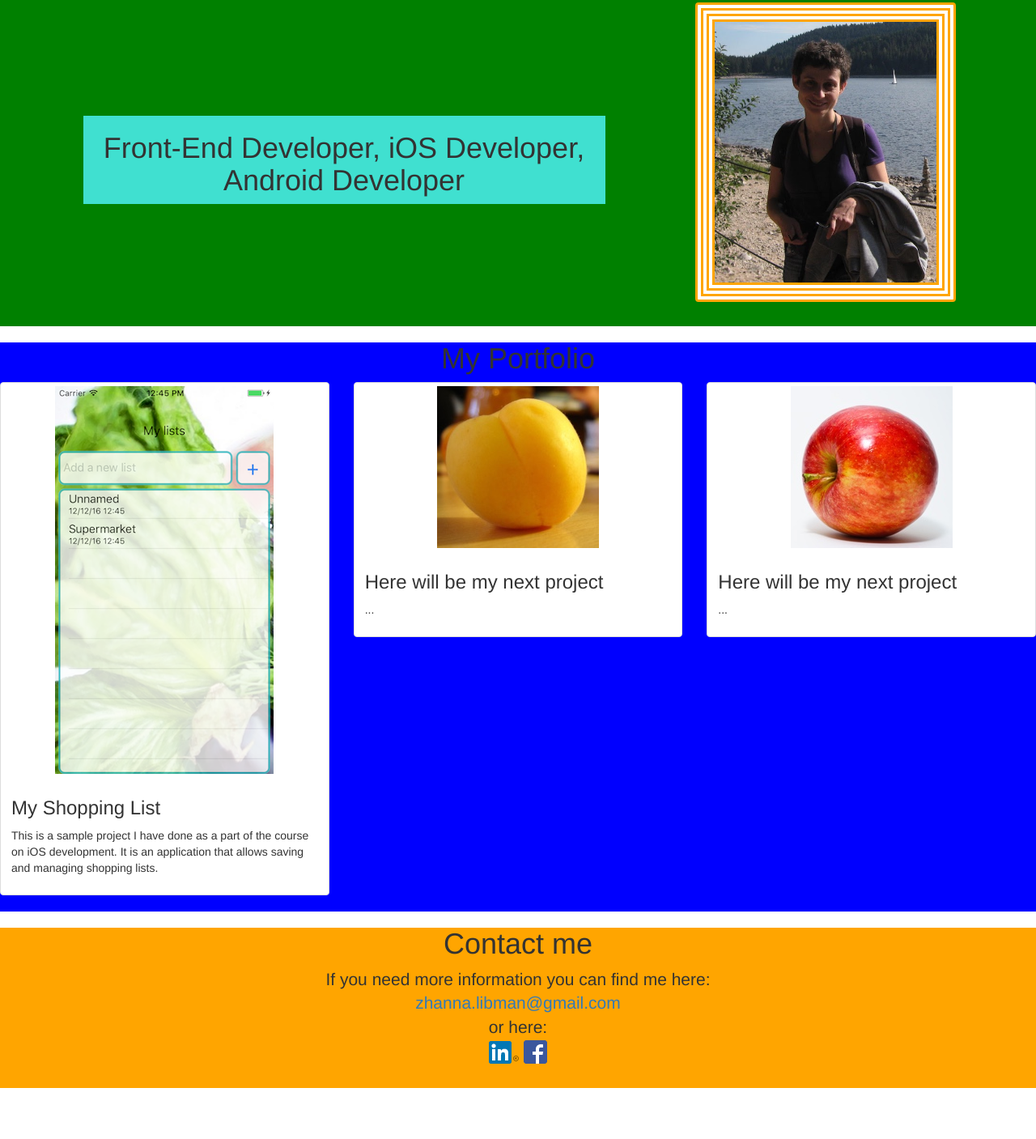
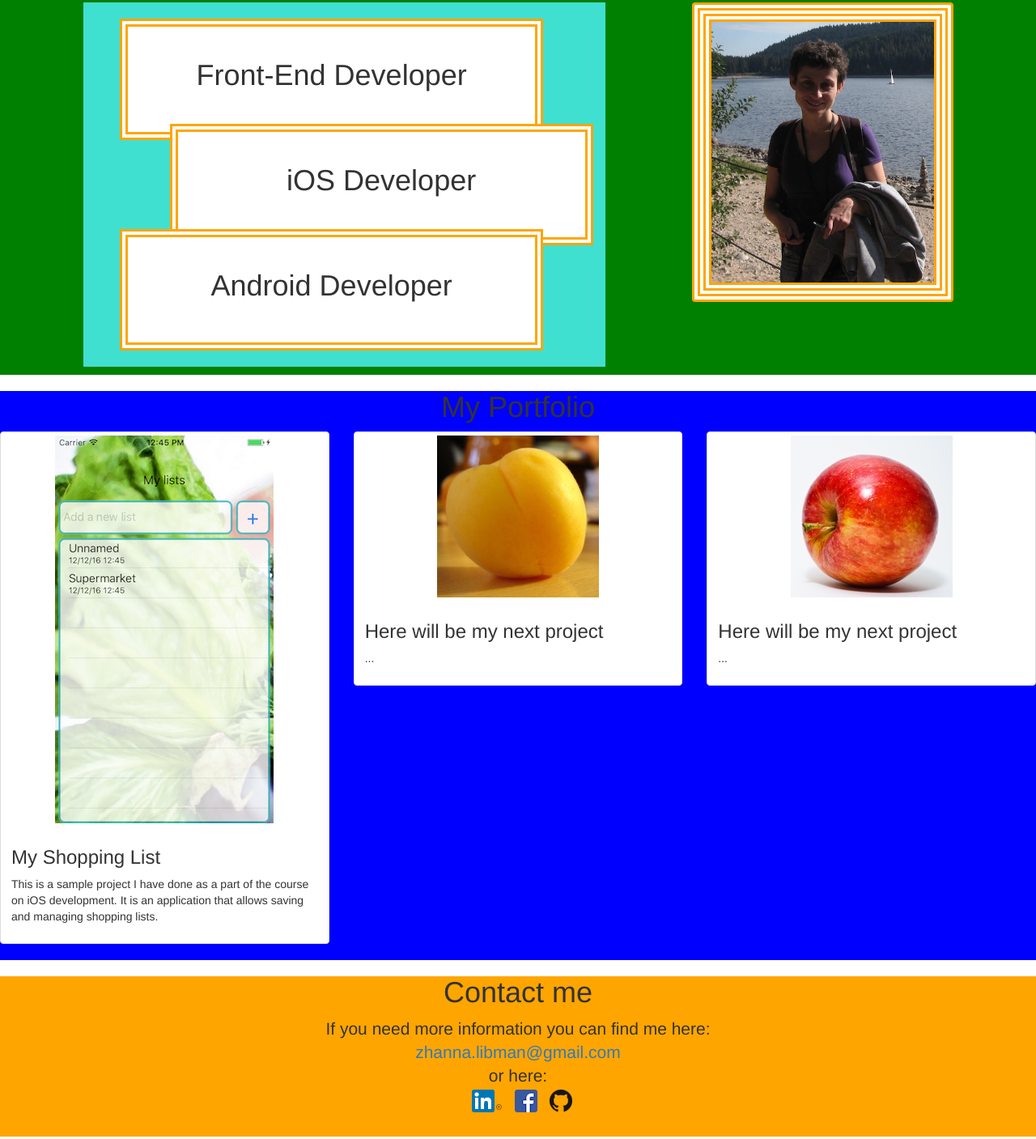
Before and after one commit to Zhanna1980/My-Portfolio, a website: page index.html in a window 1280 px wide. Shown: the part 79-1486 px from the top of the page at 81% size. Before the commit the page ends 1443 px from the top, so only its background shows below. Drawn offline with nearby package versions, Linux system fonts and the light colour scheme.

Commit message:
title animations and social links

```diff
--- a/index.html
+++ b/index.html
@@ -6,6 +6,7 @@
         <meta name="viewport" content="width=device-width, initial-scale=1"/>
         <title>My Portfolio</title>
         <link rel="stylesheet" type="text/css" href="/node_modules/bootstrap/dist/css/bootstrap.min.css"/>
+        <link rel="stylesheet" type="text/css" href="/node_modules/animate.css/animate.min.css"/>
         <link rel="stylesheet" type="text/css" href="styles.css"/>
     </head>
     <body>
@@ -34,8 +35,17 @@
         </nav>
         <section id="about">
             <div class="row">
-                <div class="text-wrapper col-xs-12 col-sm-10 col-sm-offset-1 col-md-6 col-md-offset-1 col-lg-6 col-lg-offset-1 vcenter">
-                    <h1 class="text-center">Front-End Developer, iOS Developer, Android Developer</h1>
+                <div class="text-wrapper col-xs-12 col-sm-10 col-sm-offset-1 col-md-6 col-md-offset-1 col-lg-6 col-lg-offset-1">
+                <div class="title first bordered animated fadeInLeft">
+                    <h1 class="text-center">Front-End Developer</h1>
+                </div>
+                <div class="title second bordered animated fadeInRight">
+                    <h1 class="text-center">iOS Developer</h1>
+                </div>
+                <div class="title third bordered animated fadeInLeft">
+                    <h1 class="text-center">Android Developer</h1>
+                </div>
+
                 </div>
                 <div class="col-xs-12 col-sm-10 col-sm-offset-1 col-md-3 col-md-offset-1 col-lg-3 col-md-offset-1 thumbnail vcenter bordered" style="background-color:white">
                     <img src="./images/IMG_2668.JPG" alt="Author's' photo" class="bordered img-responsive"/>
@@ -83,8 +93,9 @@
                 <br/>
                 or here:
                 <br/>
-                <a href="https://www.linkedin.com/in/zhanna-libman-4770b2133/" target="_blank"><img src="./images/In-2C-28px-R.png"/></a>
-                <a href="https://www.facebook.com/zhanna.libman" target="_blank"><img src="./images/FB-f-Logo__blue_29.png"/></a>
+                <a href="https://www.linkedin.com/in/zhanna-libman-4770b2133/" target="_blank" class="social"><img src="./images/In-2C-28px-R.png"/></a>
+                <a href="https://www.facebook.com/zhanna.libman" target="_blank" class="social"><img src="./images/FB-f-Logo__blue_28.png"/></a>
+                <a href="https://github.com/Zhanna1980" target="_blank" class="social"><img src="./images/GitHub-Mark-28px.png"/></a>
                 <div style="height: 30px"></div>
             </address>
         </section>
--- a/package.json
+++ b/package.json
@@ -17,6 +17,7 @@
   },
   "homepage": "https://github.com/Zhanna1980/My-Portfolio#readme",
   "dependencies": {
+    "animate.css": "^3.5.2",
     "bootstrap": "^3.3.7",
     "jquery": "^3.2.1"
   }
--- a/styles.css
+++ b/styles.css
@@ -40,3 +40,38 @@ html, body {
 #contact{
     background-color: orange;
 }
+
+.social {
+    margin-left: 10px;
+}
+
+.title {
+    position: relative;
+    background-color: white;
+    width: 85%;
+    height: 150px;
+}
+
+.first {
+   top: 20px;
+   left: 5%;
+}
+
+.second {
+   top: 30%;
+   left: 15%;
+}
+
+.third {
+   bottom: 20px;
+   left: 5%;
+}
+
+.text-wrapper {
+    height: 100%;
+}
+
+.title>h1 {
+    position: relative;
+    top: 15%;
+}
```
Also changed, not shown: images/FB-f-Logo__blue_28.png (added), images/FB-f-Logo__blue_29.png (deleted), images/GitHub-Mark-28px.png (added), 2 other files.
